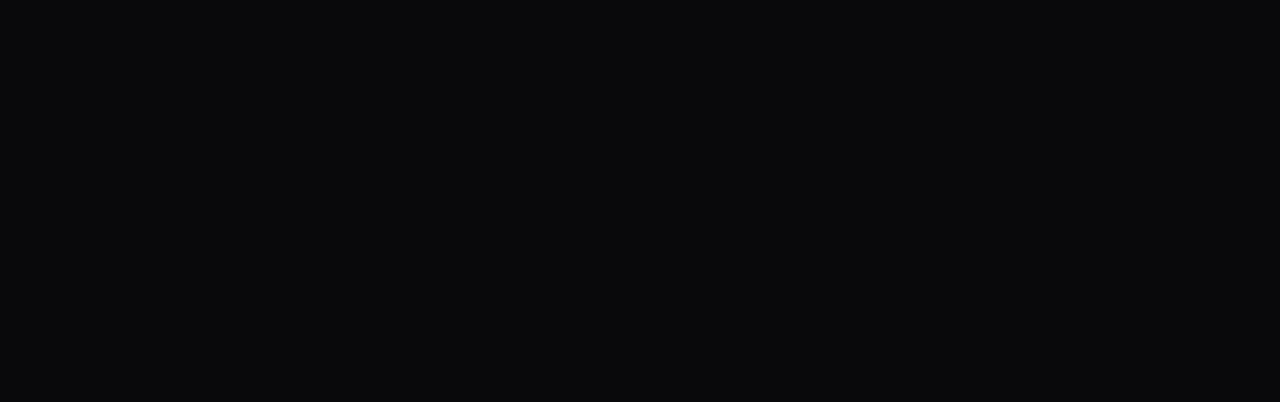
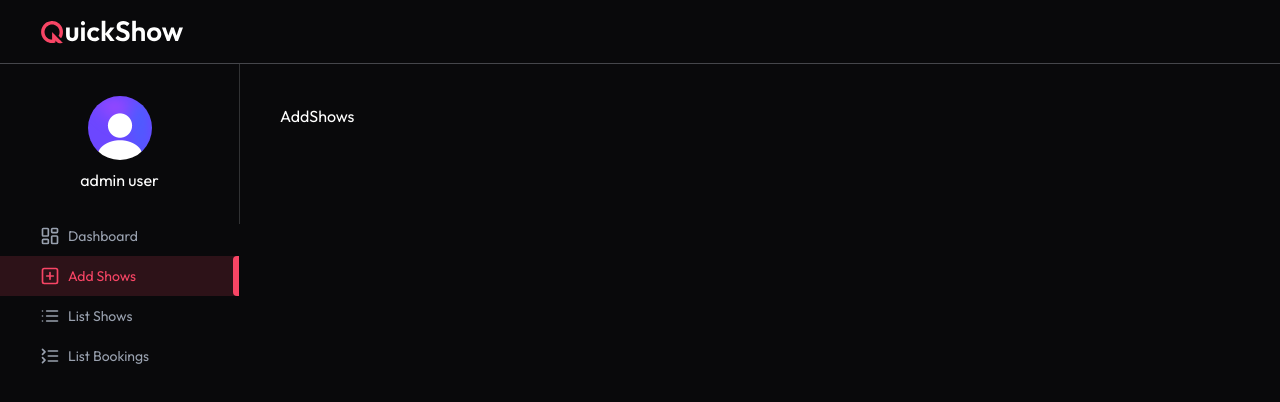
Before and after one commit to danial137/movieproject, a React (Vite) app: page /admin/add-shows in a window 1280 px wide. Before the commit this address had no page. Shown: the top 402 px of the page. Built offline with nearby package versions, Linux system fonts and the light colour scheme.

Commit message:
modify app.jsx add dashboard and admin panel and customize list show

```diff
--- a/src/App.jsx
+++ b/src/App.jsx
@@ -6,9 +6,15 @@ import Movie from './pages/Movie'
 import SeatLayout from './pages/SeatLayout'
 import MyBookings from './pages/MyBookings'
 import Favorite from './pages/Favorite'
-import {Toaster} from 'react-hot-toast'
+import { Toaster } from 'react-hot-toast'
 import { Route, Routes, useLocation } from 'react-router-dom'
+import Dashboard from './pages/admin/Dashboard'
+import AddShows from './pages/admin/AddShows'
+import ListBooking from './pages/admin/ListBooking'
+import Layout from './pages/admin/Layout'
+import ListShows from './pages/admin/ListShows'
 import Footer from './components/Footer'
+
 
 const App = () => {
 
@@ -16,7 +22,7 @@ const App = () => {
 
   return (
     <>
-      <Toaster/>
+      <Toaster />
       {!isAdminRoute && <Navbar />}
       <Routes>
         <Route path='/' element={<Home />} />
@@ -25,6 +31,12 @@ const App = () => {
         <Route path='/movies/:id/:date' element={<SeatLayout />} />
         <Route path='/my-bookings' element={<MyBookings />} />
         <Route path='/favorite' element={<Favorite />} />
+        <Route path='/admin/*' element={<Layout />}>
+          <Route index element={<Dashboard/>} />
+          <Route path='add-shows' element={<AddShows />} />
+          <Route path='list-shows' element={<ListShows />} />
+          <Route path='list-bookings' element={<ListBooking />} />
+        </Route>
       </Routes>
       {!isAdminRoute && <Footer />}
 
--- /dev/null
+++ b/src/components/admin/AdminFooter.jsx
@@ -0,0 +1,44 @@
+import { assets } from "../../assets/assets"
+
+const AdminFooter = () => {
+  return (
+    <footer className="px-6 mt-40 md:px-16 lg:px-36 w-full text-gray-300">
+      <div className="flex flex-col md:flex-row justify-between w-full gap-10 border-b border-gray-500 pb-14">
+        <div className="md:max-w-96">
+          <img src={assets.logo} alt="logo" className="w-36 h-auto" />
+          <p className="mt-6 text-sm">
+            Lorem Ipsum has been the industry's standard dummy text ever since the 1500s, when an unknown printer took a galley of type and scrambled it to make a type specimen book.
+          </p>
+          <div className="flex items-center gap-2 mt-4">
+            <img src={assets.googlePlay} alt="google play" className="h-9 w-auto " />
+            <img src={assets.appStore} alt="app store" className="h-9 w-auto " />
+          </div>
+        </div>
+        <div className="flex-1 flex items-start md:justify-end gap-20 md:gap-40">
+          <div>
+            <h2 className="font-semibold mb-5">Company</h2>
+            <ul className="text-sm space-y-2">
+              <li><a href="#">Home</a></li>
+              <li><a href="#">About us</a></li>
+              <li><a href="#">Contact us</a></li>
+              <li><a href="#">Privacy policy</a></li>
+            </ul>
+          </div>
+          <div>
+            <h2 className="font-semibold mb-5">Get in touch</h2>
+            <div className="text-sm space-y-2">
+              <p>+98-919-027-79-76</p>
+              <p>Danial79fakhrabadi@gmail.com</p>
+            </div>
+          </div>
+        </div>
+      </div>
+      <p className="pt-4 text-center text-sm pb-5" >
+        Copyright {new Date().getFullYear()} © PersianStore &nbsp; <a href="https://github.com/danial137" target="blank">[Danial]&nbsp;</a> All Right Reserved.
+      </p>
+    </footer>
+  )
+}
+
+
+export default AdminFooter
--- /dev/null
+++ b/src/components/admin/AdminNavbar.jsx
@@ -0,0 +1,15 @@
+import React from 'react'
+import { Link } from 'react-router-dom'
+import { assets } from '../../assets/assets'
+
+const AdminNavbar = () => {
+  return (
+      <div className='flex items-center justify-between px-6 md:px-10 h-16 border-b border-gray-300/30'>
+          <Link to='/'>
+              <img src={assets.logo} alt="logo"  className='w-36 h-auto'/>
+          </Link>
+    </div>
+  )
+}
+
+export default AdminNavbar
--- /dev/null
+++ b/src/components/admin/AdminSidebar.jsx
@@ -0,0 +1,60 @@
+import React from "react";
+import { assets } from "../../assets/assets";
+import {
+    LayoutDashboardIcon,
+    ListCollapseIcon,
+    ListIcon,
+    PlusSquareIcon,
+} from "lucide-react";
+import { NavLink } from "react-router-dom";
+
+const AdminSidebar = () => {
+    const user = {
+        firstName: "admin",
+        lastName: "user",
+        imageUrl: assets.profile,
+    };
+
+    const adminNavLinks = [
+        { name: "Dashboard", path: "/admin", icon: LayoutDashboardIcon },
+        { name: "Add Shows", path: "/admin/add-shows", icon: PlusSquareIcon },
+        { name: "List Shows", path: "/admin/list-shows", icon: ListIcon },
+        { name: "List Bookings", path: "/admin/list-bookings", icon: ListCollapseIcon },
+    ];
+
+    return (
+        <div className="h-[calc(100vh-640px)] md:flex flex-col items-center pt-8 max-w-13 md:max-w-60 w-full border-r border-gray-300/20 text-sm">
+            <img src={user.imageUrl} alt="user" className="w-16 h-16 rounded-full" />
+            <p className="mt-2 text-base max-md:hidden">
+                {user.firstName} {user.lastName}
+            </p>
+
+            <div className="w-full">
+                {adminNavLinks.map((link, index) => (
+                    <NavLink
+                        end
+                        key={index}
+                        to={link.path}
+                        className={({ isActive }) =>
+                            `relative flex items-center max-md:justify-center gap-2 w-full py-2.5 min-md:pl-10 first:mt-6 text-gray-400 ${isActive ? "bg-primary/15 text-primary group" : ""
+                            }`
+                        }
+                    >
+                        {({ isActive }) => (
+                            <>
+                                <link.icon className="w-5 h-5" />
+                                <p className="max-md:hidden">{link.name}</p>
+                                <span
+                                    className={`w-1.5 h-10 rounded-l right-0 absolute ${isActive ? "bg-primary" : ""
+                                        }`}
+                                />
+                            </>
+                        )}
+                    </NavLink>
+                ))}
+            </div>
+        </div>
+    );
+};
+
+export default AdminSidebar;
--- /dev/null
+++ b/src/pages/admin/AddShows.jsx
@@ -0,0 +1,9 @@
+import React from 'react'
+
+const AddShows = () => {
+  return (
+    <div>AddShows</div>
+  )
+}
+
+export default AddShows
--- /dev/null
+++ b/src/pages/admin/Dashboard.jsx
@@ -0,0 +1,79 @@
+import { ChartLineIcon, CircleDollarSignIcon, ImageOff, PlayCircleIcon, StarIcon, UserIcon } from 'lucide-react';
+import React, { useEffect, useState } from 'react'
+import BlurCircle from '../../components/BlurCircle'
+import Loading from '../../components/Loading'
+import { dummyDashboardData } from '../../assets/assets';
+import Title from './Title';
+import dateFormat from '../../lib/dateFormat';
+
+const Dashboard = () => {
+
+  const currency = import.meta.env._VITE_CURRENCY || "$"
+
+  const [dashboardData, setDashboardData] = useState({
+    totalBooking: 0,
+    totalRevenue: 0,
+    activeShows: [],
+    totalUser: 0
+  });
+
+  const [Loadings, setLoading] = useState(true);
+
+  const dashboardCards = [
+    { title: "Total Bookings", value: dashboardData.totalBookings || "0", icon: ChartLineIcon },
+    { title: "Total Revenue", value: currency + dashboardData.totalRevenue || "0", icon: CircleDollarSignIcon },
+    { title: "Active shows", value: dashboardData.activeShows.length || "0", icon: PlayCircleIcon },
+    { title: "Total User", value: dashboardData.totalUser || "0", icon: UserIcon }
+  ]
+
+
+  const fetchDashboardData = async () => {
+    setDashboardData(dummyDashboardData)
+    setLoading(false)
+  };
+
+  useEffect(() => {
+    fetchDashboardData()
+  }, [])
+
+
+  return !Loadings ? (
+    <>
+      <Title text1="Admin" text2="Dashboard" />
+      <div className='relative flex flex-wrap gap-4 mt-6 '>
+        <BlurCircle top='-100px' left="0" />
+        <div className='flex flex-wrap gap-4 w-full'>
+          {dashboardCards.map((card, index) => (
+            <div key={index} className='flex items-center justify-between px-4 py-3 bg-primary/10 border border-primary/20 rounded-md max-w-50 w-full'>
+              <div>
+                <h1 className='text-sm'>{card.title}</h1>
+                <p className='text-xl font-medium mt-1'>{card.value}</p>
+              </div>
+              <card.icon className='w-6 h-6' />
+            </div>
+          ))}
+        </div>
+      </div>
+      <p className='mt-10 text-lg font-medium'> Active Shows</p>
+      <div className='relative flex flex-wrap gap-6 mt-4 max-w-5xl'>
+        <BlurCircle top='100px' left='-10%' />
+        {dashboardData.activeShows.map((show) => (
+          <div key={show._id} className='w-55 rounded-lg overflow-hidden h-full pb-3 bg-primary/10 border border-primary/20 hover:-translate-y-1 transition duration-300'>
+            <img src={show.movie.poster_path} alt="" className='h-60 w-full object-cover' />
+            <p className='font-medium p-2 truncate'>{show.movie.title}</p>
+            <div className='flex items-center justify-between px-2'>
+              <p className='tetx-lg font-medium'>{currency}{show.showPrice}</p>
+              <p className='flex items-center gap-1 text-sm text-gray-400 mt-1 pr-1'>
+                <StarIcon className='w-4 h-4 text-primary fill-primary' />
+                {show.movie.vote_average.toFixed(1)}
+              </p>
+            </div>
+            <p className='px-2 pt-2 text-sm text-gray-500'>{dateFormat(show.showDateTime)}</p>
+          </div>
+        ))}
+      </div>
+    </>
+  ) : <Loading />
+}
+
+export default Dashboard
--- /dev/null
+++ b/src/pages/admin/Layout.jsx
@@ -0,0 +1,21 @@
+import React from 'react'
+import AdminNavbar from '../../components/admin/AdminNavbar'
+import AdminSidebar from '../../components/admin/AdminSidebar'
+import { Outlet } from 'react-router-dom'
+import AdminFooter from '../../components/admin/AdminFooter'
+
+const Layout = () => {
+  return (
+    <>
+      <AdminNavbar />
+      <div className='flex'>
+        <AdminSidebar />
+        <div className='flex-1 px-4 py-10 md:px-10 h-[calc(100vh-64px) overflow-y-auto]'>
+          <Outlet/>
+        </div>
+      </div>
+    </>
+  )
+}
+
+export default Layout
--- /dev/null
+++ b/src/pages/admin/ListBooking.jsx
@@ -0,0 +1,9 @@
+import React from 'react'
+
+const ListBooking = () => {
+  return (
+    <div>ListBooking</div>
+  )
+}
+
+export default ListBooking
--- /dev/null
+++ b/src/pages/admin/ListShows.jsx
@@ -0,0 +1,9 @@
+import React from 'react'
+
+const ListShows = () => {
+  return (
+    <div>ListShows</div>
+  )
+}
+
+export default ListShows
--- /dev/null
+++ b/src/pages/admin/Title.jsx
@@ -0,0 +1,15 @@
+import React from 'react'
+
+const Title = ({text1,text2}) => {
+  return (
+      <div>
+          <h1 className='font-medium text-2xl '>
+              {text1} <span className='underline text-primary'>
+              {text2} </span>
+
+          </h1>
+    </div>
+  )
+}
+
+export default Title
```
